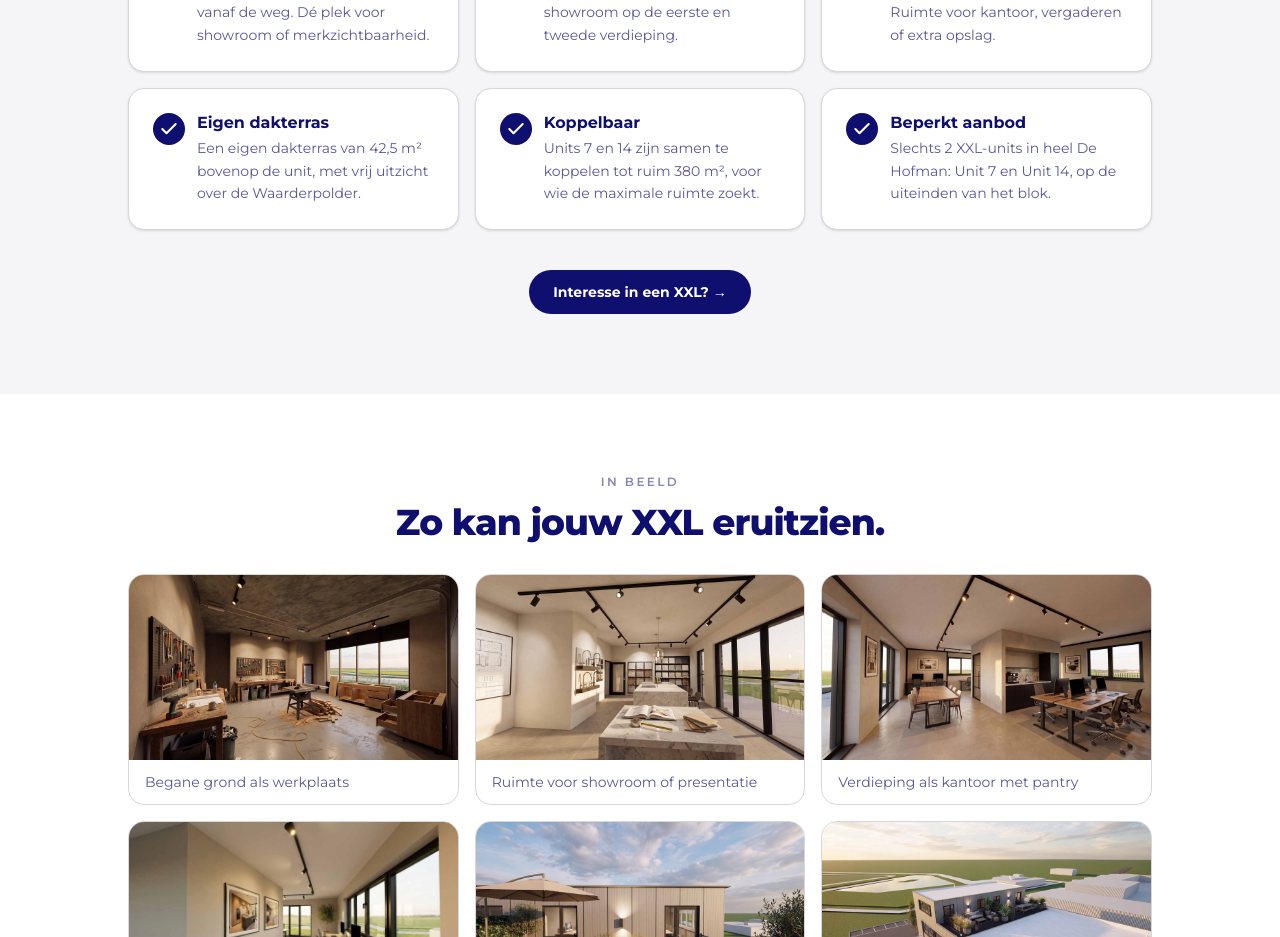
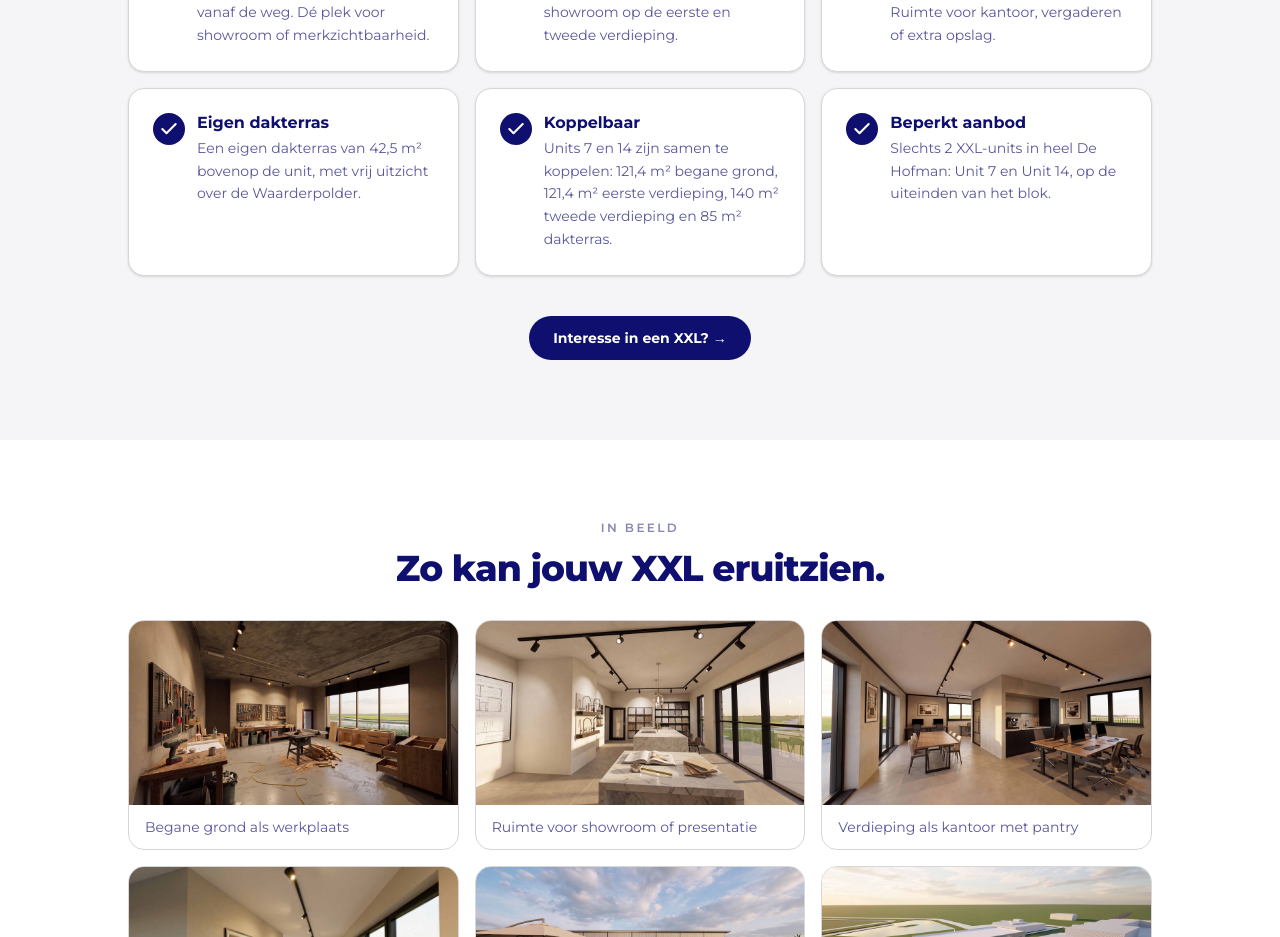
Before and after one commit to reppenweetje/projectportal, a Next.js app: page /de-hofman/xxl in a window 1280 px wide. Shown: the part 2380-3317 px from the top of the page. Built offline with nearby package versions, Linux system fonts and the light colour scheme; no server answers.

Commit message:
xxl: Koppelbaar-kaart noemt m2 per verdieping i.p.v. het totaal
Gekoppeld (units 7 + 14): 121,4 m2 begane grond, 121,4 m2 eerste, 140 m2
tweede verdieping en 85 m2 dakterras.

Co-Authored-By: Claude <noreply@anthropic.com>

```diff
--- a/app/[projectSlug]/xxl/page.tsx
+++ b/app/[projectSlug]/xxl/page.tsx
@@ -208,7 +208,7 @@ export default async function XxlPage({
               />
               <Card
                 title="Koppelbaar"
-                body="Units 7 en 14 zijn samen te koppelen tot ruim 380 m², voor wie de maximale ruimte zoekt."
+                body="Units 7 en 14 zijn samen te koppelen: 121,4 m² begane grond, 121,4 m² eerste verdieping, 140 m² tweede verdieping en 85 m² dakterras."
               />
               <Card
                 title="Beperkt aanbod"
```
